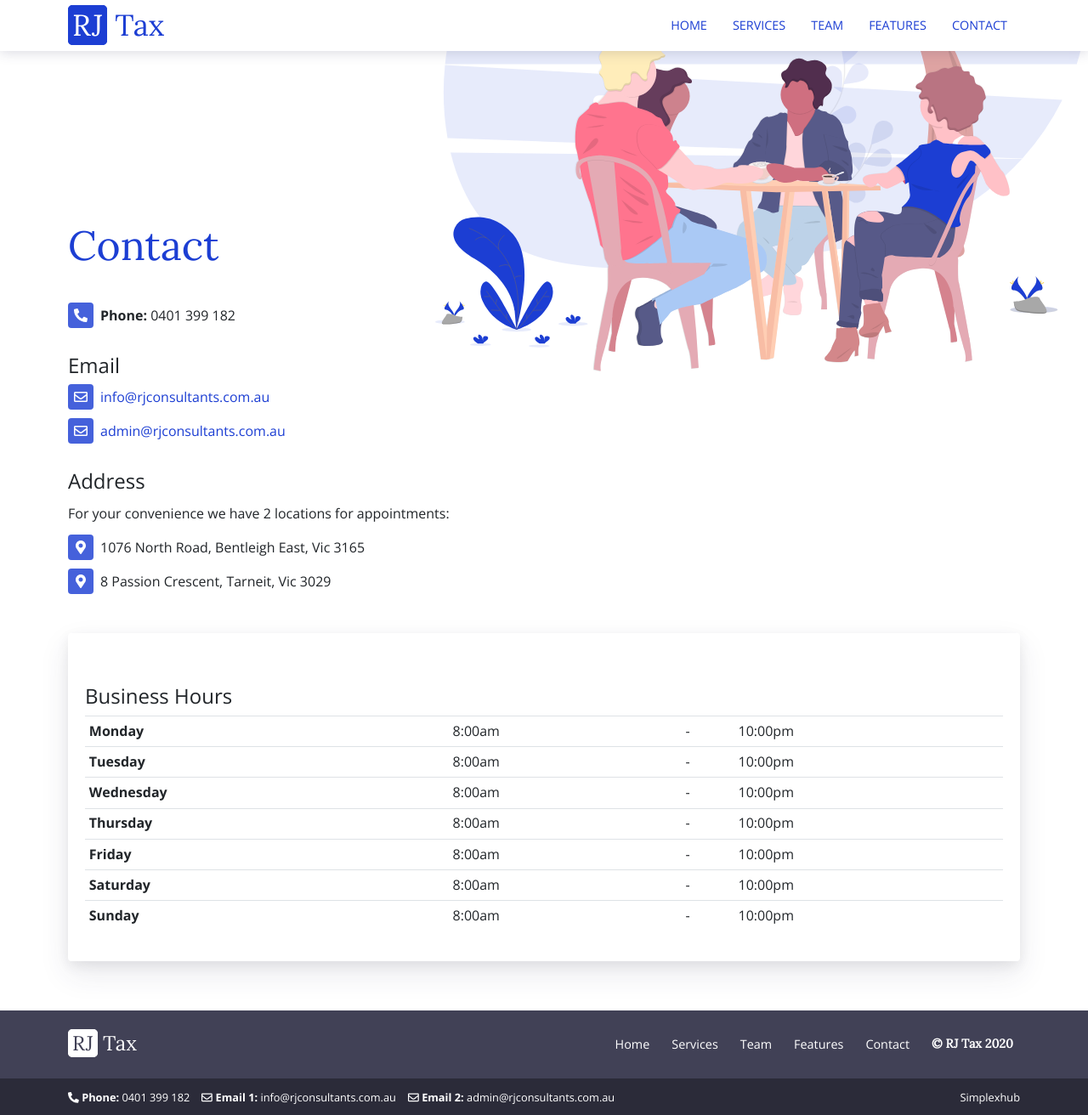
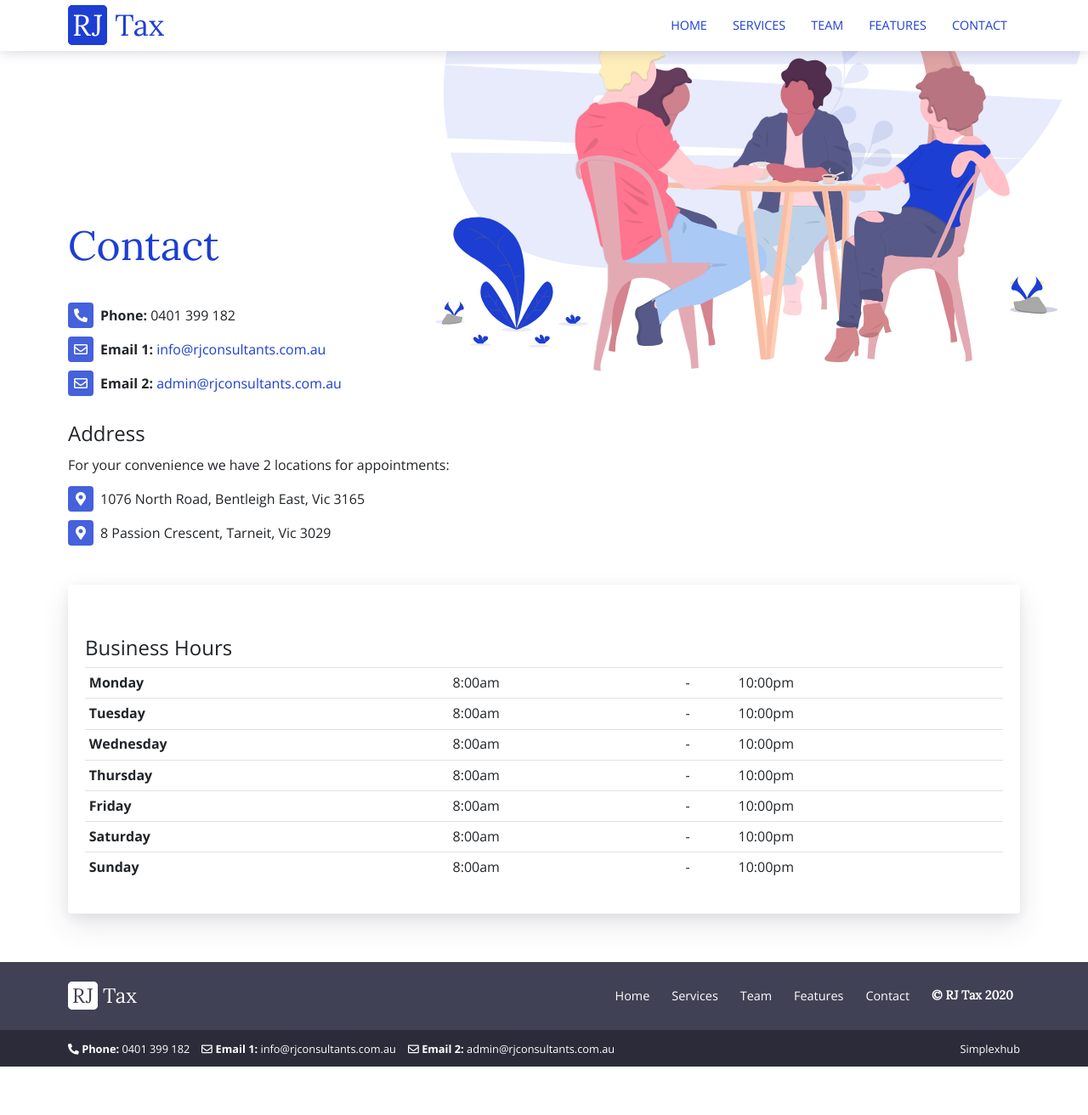
Before and after one commit to raisulsh2020/raisul-sh2020.github.io, a Jekyll site: the page built from contact.html, in a window 1280 px wide. Shown: the whole page at 85% size. Built offline with Jekyll 4.4.1, drawn with Linux system fonts in a browser that asks for light colours; after the commit the page ends 1255 px from its top, so only the background shows below that.

Commit message:
Add files via upload

```diff
--- a/contact.html
+++ b/contact.html
@@ -19,16 +19,10 @@
     <div class="col-12 col-md-12 mb-5">
       <ul class="pl-0">
         <li class="mb-1"><span class="address-icon"><i class="fas fa-phone-alt"></i></span> <strong>Phone: </strong>{{ site.data.contact.phone }}</li>
-        <!-- <li class="mb-1"><span class="address-icon"><i class="far fa-envelope"></i></span> <strong>Email: </strong><a href="mailto:{{ site.data.contact.email }}">
-            {{ site.data.contact.email }}</a></li> -->
-        <li class="mb-1"><h4 class="mt-3">Email</h4>
-          <ul class="pl-0">
-            <li class="mb-1"><span class="address-icon"><i class="far fa-envelope"></i></span> <a href="mailto:{{ site.data.contact.email1 }}">
-              {{ site.data.contact.email1 }}</a></li>
-            <li class="mb-1"><span class="address-icon"><i class="far fa-envelope"></i></span> <a href="mailto:{{ site.data.contact.email2 }}">
-              {{ site.data.contact.email2 }}</a></li>
-          </ul>
-        </li>
+        <li class="mb-1"><span class="address-icon"><i class="far fa-envelope"></i></span> <strong>Email 1: </strong><a href="mailto:{{ site.data.contact.email1 }}">
+            {{ site.data.contact.email1 }}</a></li>
+        <li class="mb-1"><span class="address-icon"><i class="far fa-envelope"></i></span> <strong>Email 2: </strong><a href="mailto:{{ site.data.contact.email2 }}">
+            {{ site.data.contact.email2 }}</a></li>
         {% if site.data.contact.address %}
         <li class="mb-1"><h4 class="mt-3">Address</h4>{{ site.data.contact.address }}
           <ul class="pl-0">
--- a/index.html
+++ b/index.html
@@ -22,7 +22,7 @@
       <div class="call-email mb-1"><span class="address-icon"><i class="far fa-envelope"></i></span> <span class="about-contact"><strong>Email 1: </strong>
         <a href="mailto:{{ site.data.contact.email1 }}">
           {{ site.data.contact.email1 }}
-        </a></span>
+        </a></span></span>
       </div>
       <div class="call-email mb-1"><span class="address-icon"><i class="far fa-envelope"></i></span> <span class="about-contact"><strong>Email 2: </strong>
         <a href="mailto:{{ site.data.contact.email2 }}">
```
